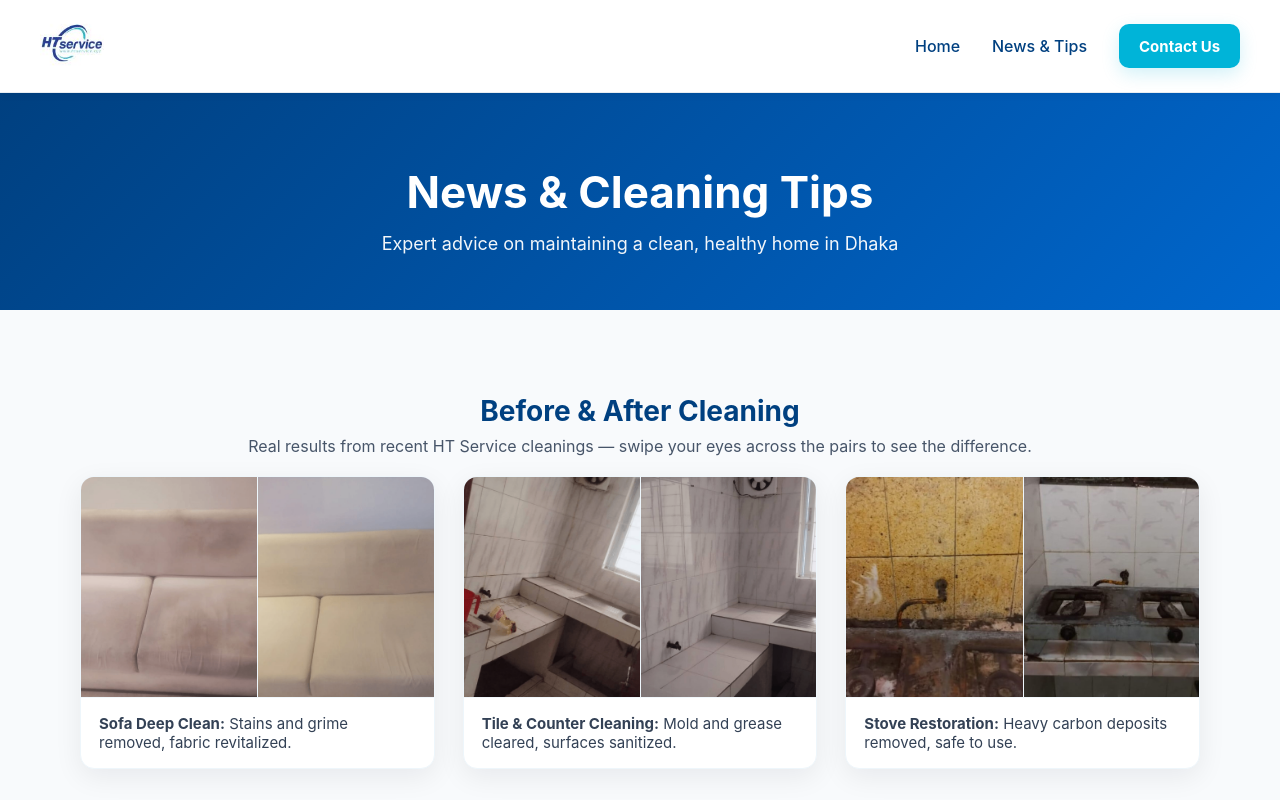
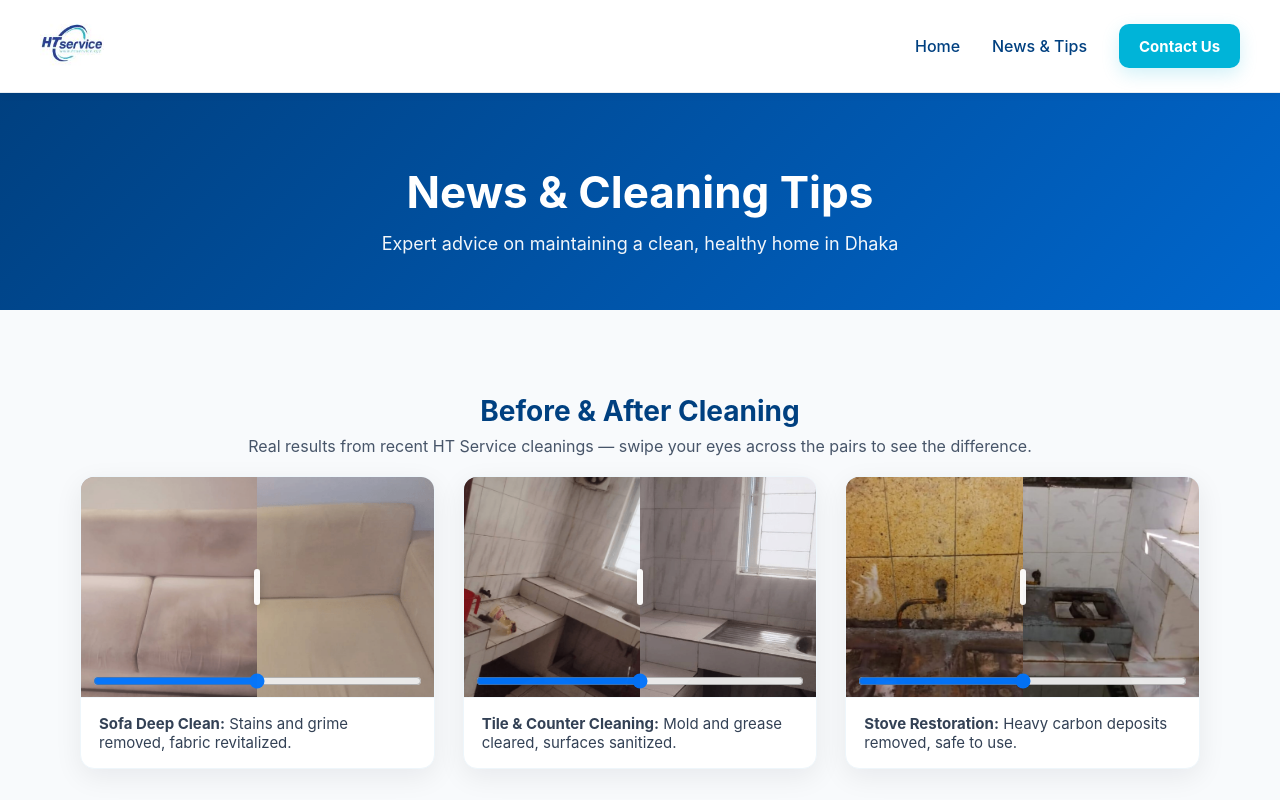
Before and after one commit to RetroRabiul/HTService, a Next.js app: page /news in a window 1280 px wide. Shown: the top 800 px of the page. Built offline with nearby package versions, Linux system fonts and the light colour scheme.

Commit message:
Add BeforeAfter component and enable interactive sliders on News and Home

```diff
--- /dev/null
+++ b/components/BeforeAfter.js
@@ -0,0 +1,73 @@
+import Image from 'next/image';
+import { useRef, useState, useEffect } from 'react';
+import styles from '../styles/News.module.css';
+
+export default function BeforeAfter({ beforeSrc, afterSrc, alt }) {
+  const containerRef = useRef(null);
+  const [split, setSplit] = useState(50);
+  const draggingRef = useRef(false);
+
+  useEffect(() => {
+    function onMove(e) {
+      if (!draggingRef.current || !containerRef.current) return;
+      const rect = containerRef.current.getBoundingClientRect();
+      const clientX = e.touches ? e.touches[0].clientX : e.clientX;
+      let pct = ((clientX - rect.left) / rect.width) * 100;
+      pct = Math.max(0, Math.min(100, pct));
+      setSplit(pct);
+    }
+
+    function onUp() {
+      draggingRef.current = false;
+    }
+
+    window.addEventListener('mousemove', onMove);
+    window.addEventListener('touchmove', onMove, { passive: false });
+    window.addEventListener('mouseup', onUp);
+    window.addEventListener('touchend', onUp);
+
+    return () => {
+      window.removeEventListener('mousemove', onMove);
+      window.removeEventListener('touchmove', onMove);
+      window.removeEventListener('mouseup', onUp);
+      window.removeEventListener('touchend', onUp);
+    };
+  }, []);
+
+  function startDrag(e) {
+    draggingRef.current = true;
+    e.preventDefault();
+  }
+
+  return (
+    <div className={styles.baContainer} ref={containerRef}>
+      <div className={styles.baImageAfter}>
+        <Image src={afterSrc} alt={alt + ' after'} fill style={{ objectFit: 'cover' }} />
+      </div>
+
+      <div className={styles.baImageBefore} style={{ width: `${split}%` }}>
+        <Image src={beforeSrc} alt={alt + ' before'} fill style={{ objectFit: 'cover' }} />
+      </div>
+
+      <div
+        className={styles.baHandle}
+        style={{ left: `${split}%` }}
+        onMouseDown={startDrag}
+        onTouchStart={startDrag}
+        role="presentation"
+      >
+        <div className={styles.baHandleDot} />
+      </div>
+
+      <input
+        className={styles.baRange}
+        type="range"
+        min="0"
+        max="100"
+        value={Math.round(split)}
+        onChange={(e) => setSplit(Number(e.target.value))}
+        aria-label="Compare before and after"
+      />
+    </div>
+  );
+}
--- a/pages/news.js
+++ b/pages/news.js
@@ -1,6 +1,7 @@
 import Navigation from '../components/Navigation';
 import Image from 'next/image';
 import styles from '../styles/News.module.css';
+import BeforeAfter from '../components/BeforeAfter';
 
 export default function News() {
   const articles = [
@@ -179,14 +180,7 @@ Remember: Prevention through cleanliness is always more effective and less expen
           <div className={styles.beforeAfterGrid}>
             <div className={styles.beforeAfterCard}>
               <div className={styles.beforeAfterImageWrap}>
-                <div className={styles.pairImages}>
-                  <div className={styles.pairImgWrap}>
-                    <Image src="/info/sofa_before.png" alt="Sofa before" fill style={{ objectFit: 'cover' }} />
-                  </div>
-                  <div className={styles.pairImgWrap}>
-                    <Image src="/info/sofa_after.png" alt="Sofa after" fill style={{ objectFit: 'cover' }} />
-                  </div>
-                </div>
+                <BeforeAfter beforeSrc="/info/sofa_before.png" afterSrc="/info/sofa_after.png" alt="Sofa" />
               </div>
               <div className={styles.beforeAfterCaption}>
                 <strong>Sofa Deep Clean:</strong> Stains and grime removed, fabric revitalized.
@@ -195,14 +189,7 @@ Remember: Prevention through cleanliness is always more effective and less expen
 
             <div className={styles.beforeAfterCard}>
               <div className={styles.beforeAfterImageWrap}>
-                <div className={styles.pairImages}>
-                  <div className={styles.pairImgWrap}>
-                    <Image src="/info/kitchen_before.png" alt="Kitchen before" fill style={{ objectFit: 'cover' }} />
-                  </div>
-                  <div className={styles.pairImgWrap}>
-                    <Image src="/info/kitchen_after.png" alt="Kitchen after" fill style={{ objectFit: 'cover' }} />
-                  </div>
-                </div>
+                <BeforeAfter beforeSrc="/info/kitchen_before.png" afterSrc="/info/kitchen_after.png" alt="Kitchen" />
               </div>
               <div className={styles.beforeAfterCaption}>
                 <strong>Tile & Counter Cleaning:</strong> Mold and grease cleared, surfaces sanitized.
@@ -211,14 +198,7 @@ Remember: Prevention through cleanliness is always more effective and less expen
 
             <div className={styles.beforeAfterCard}>
               <div className={styles.beforeAfterImageWrap}>
-                <div className={styles.pairImages}>
-                  <div className={styles.pairImgWrap}>
-                    <Image src="/info/stove_before.jpeg" alt="Stove before" fill style={{ objectFit: 'cover' }} />
-                  </div>
-                  <div className={styles.pairImgWrap}>
-                    <Image src="/info/stove_after.jpeg" alt="Stove after" fill style={{ objectFit: 'cover' }} />
-                  </div>
-                </div>
+                <BeforeAfter beforeSrc="/info/stove_before.jpeg" afterSrc="/info/stove_after.jpeg" alt="Stove" />
               </div>
               <div className={styles.beforeAfterCaption}>
                 <strong>Stove Restoration:</strong> Heavy carbon deposits removed, safe to use.
--- a/styles/News.module.css
+++ b/styles/News.module.css
@@ -172,6 +172,59 @@
   height: 220px;
 }
 
+/* Before/After slider styles */
+.baContainer {
+  position: absolute;
+  inset: 0;
+  width: 100%;
+  height: 100%;
+  user-select: none;
+}
+
+.baImageAfter,
+.baImageBefore {
+  position: absolute;
+  top: 0;
+  left: 0;
+  height: 100%;
+  width: 100%;
+}
+
+.baImageBefore {
+  overflow: hidden;
+}
+
+.baHandle {
+  position: absolute;
+  top: 0;
+  transform: translateX(-50%);
+  height: 100%;
+  width: 28px;
+  display: flex;
+  align-items: center;
+  justify-content: center;
+  z-index: 20;
+  cursor: ew-resize;
+}
+
+.baHandleDot {
+  width: 6px;
+  height: 36px;
+  background: rgba(255,255,255,0.95);
+  border-radius: 6px;
+  box-shadow: 0 2px 8px rgba(0,0,0,0.25);
+}
+
+.baRange {
+  position: absolute;
+  left: 12px;
+  right: 12px;
+  bottom: 8px;
+  z-index: 30;
+  width: calc(100% - 24px);
+  opacity: 0.95;
+}
+
 .pairImages {
   display: flex;
   width: 100%;
```
Also changed, not shown: pages/index.js (+4 -24 lines).
